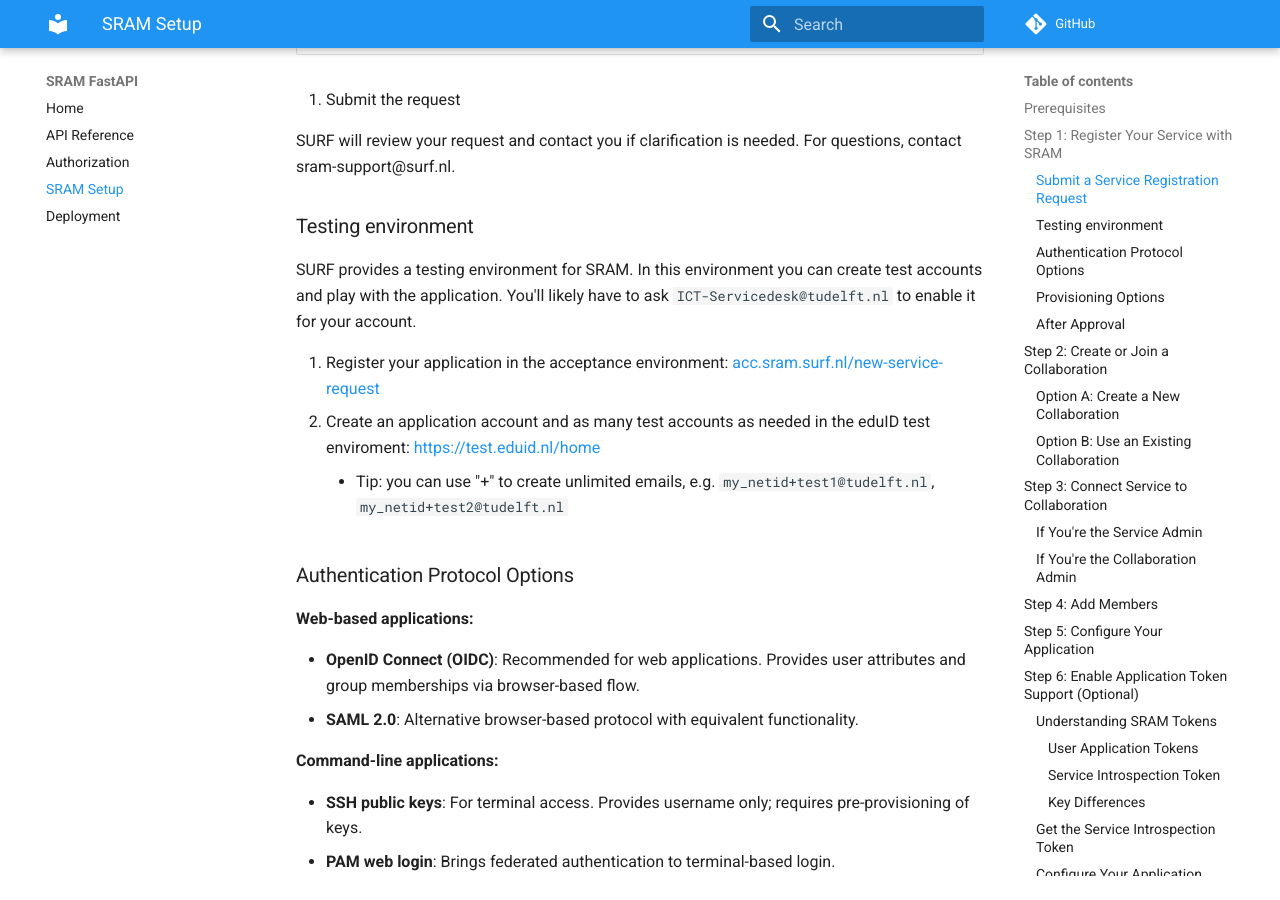
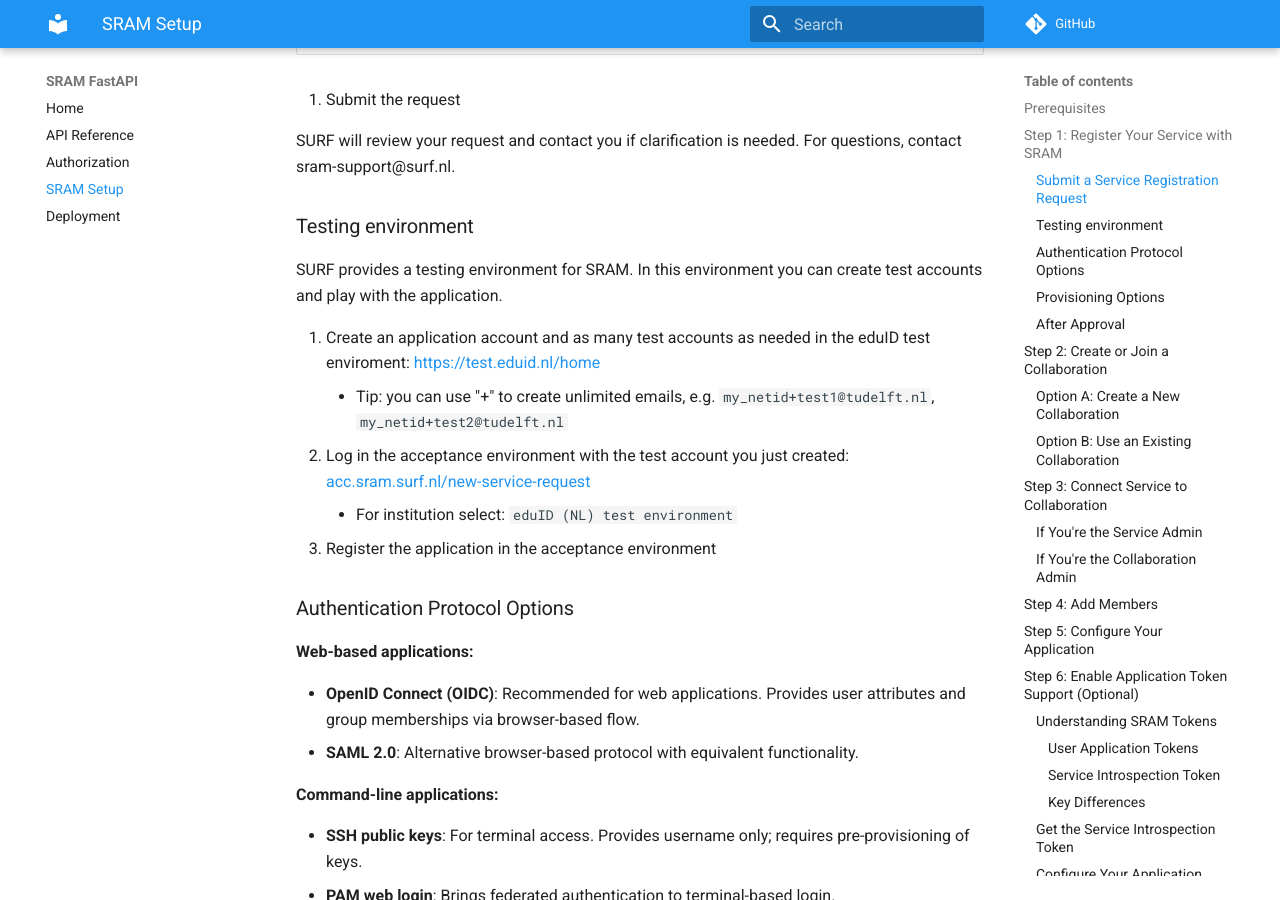
Before and after one commit to sorenwacker/sram-fastapi, an MkDocs documentation site: the page built from docs/sram-setup.md, in a window 1280 px wide and 900 px high, scrolled down 1106 px. Built offline with MkDocs 1.6.1 and Material for MkDocs 9.7.7, drawn with Linux system fonts in a browser that asks for light colours; comment, search, counter and statistics services are not loaded.

Commit message:
docs: update instructions on how to log in the test environment

```diff
--- a/docs/sram-setup.md
+++ b/docs/sram-setup.md
@@ -36,11 +36,12 @@
 
 SURF provides a testing environment for SRAM.
 In this environment you can create test accounts and play with the application.
-You'll likely have to ask `ICT-Servicedesk@tudelft.nl` to enable it for your account.
 
-1. Register your application in the acceptance environment: [acc.sram.surf.nl/new-service-request](https://acc.sram.surf.nl/new-service-request)
-2. Create an application account and as many test accounts as needed in the eduID test enviroment: [https://test.eduid.nl/home](https://test.eduid.nl/home)
+1. Create an application account and as many test accounts as needed in the eduID test enviroment: [https://test.eduid.nl/home](https://test.eduid.nl/home)
     - Tip: you can use "+" to create unlimited emails, e.g. `my_netid+test1@tudelft.nl`, `my_netid+test2@tudelft.nl`
+2. Log in the acceptance environment with the test account you just created: [acc.sram.surf.nl/new-service-request](https://acc.sram.surf.nl/new-service-request)
+    - For institution select: `eduID (NL) test environment`
+3. Register the application in the acceptance environment
 
 ### Authentication Protocol Options
 
```
